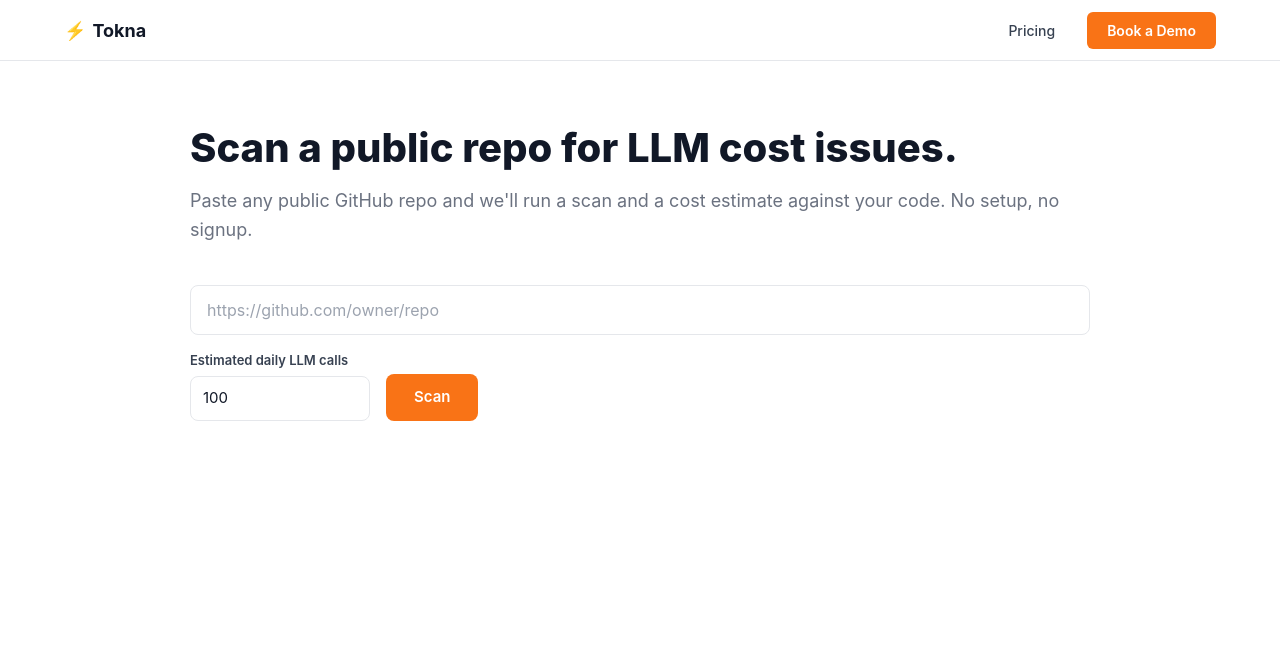
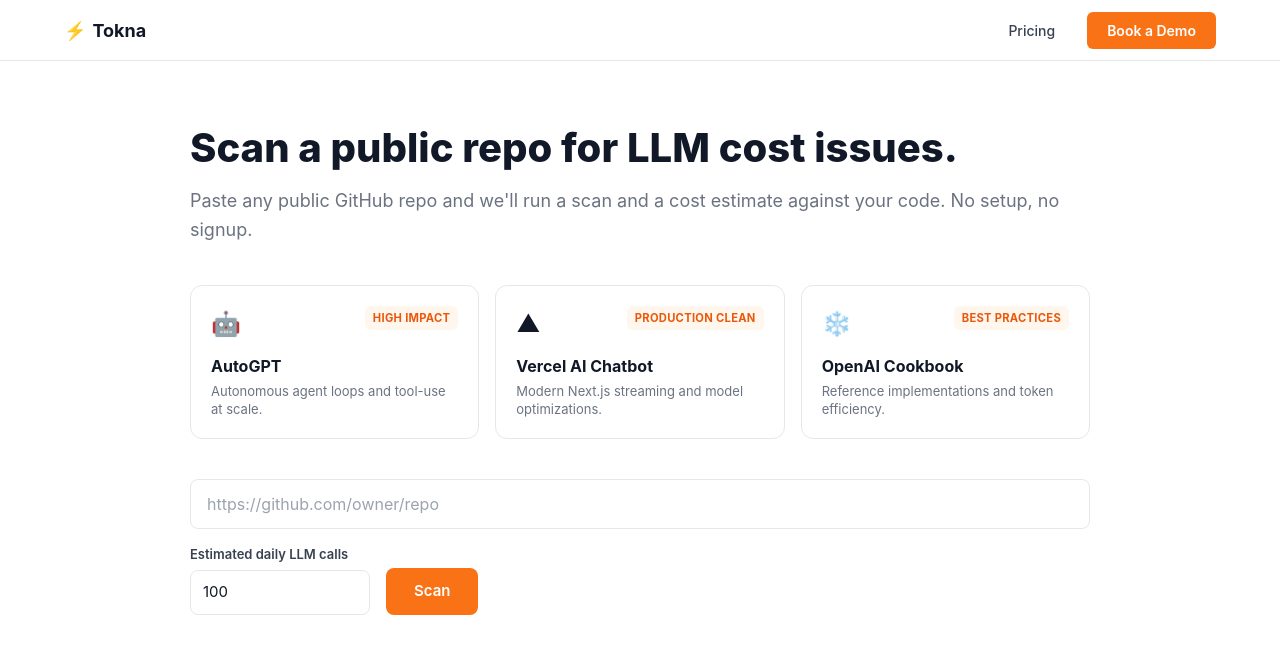
Before and after one commit to nroan117/tokna, a Next.js app in the folder apps/web/: page /tryit in a window 1280 px wide. Shown: the top 654 px of the page. Built offline with nearby package versions, Linux system fonts and the light colour scheme.

Commit message:
feat(tryit): add example repo quick-select cards with backend caching

```diff
--- a/apps/web/app/(marketing)/tryit/page.tsx
+++ b/apps/web/app/(marketing)/tryit/page.tsx
@@ -42,6 +42,50 @@
   models: string[];
   instances: Finding[];
 }
+
+interface ExampleRepo {
+  id: string;
+  name: string;
+  repo_url: string;
+  daily_calls: number;
+  description: string;
+  icon: string;
+  findings_badge: string;
+  slug: string;
+}
+
+const EXAMPLE_REPOS: ExampleRepo[] = [
+  {
+    id: 'autogpt',
+    slug: 'autogpt',
+    name: 'AutoGPT',
+    repo_url: 'https://github.com/Significant-Gravitas/AutoGPT',
+    daily_calls: 500,
+    description: 'Autonomous agent loops and tool-use at scale.',
+    icon: '🤖',
+    findings_badge: 'High Impact',
+  },
+  {
+    id: 'vercel',
+    slug: 'vercel',
+    name: 'Vercel AI Chatbot',
+    repo_url: 'https://github.com/vercel/ai-chatbot',
+    daily_calls: 1000,
+    description: 'Modern Next.js streaming and model optimizations.',
+    icon: '▲',
+    findings_badge: 'Production Clean',
+  },
+  {
+    id: 'openai',
+    slug: 'openai',
+    name: 'OpenAI Cookbook',
+    repo_url: 'https://github.com/openai/openai-cookbook',
+    daily_calls: 250,
+    description: 'Reference implementations and token efficiency.',
+    icon: '❄️',
+    findings_badge: 'Best Practices',
+  },
+];
 
 type Status = 'idle' | 'loading' | 'error' | 'results';
 
@@ -170,6 +214,44 @@
     });
   }
 
+  async function handleExampleSelect(example: ExampleRepo) {
+    setRepoUrl(example.repo_url);
+    setDailyCalls(example.daily_calls);
+    setStatus('loading');
+    setError('');
+    setResult(null);
+    setExpandedRules(new Set());
+
+    try {
+      // Proactive fetch for cached results
+      const r = await fetch(`/api/examples/${example.slug}`);
+      const data = await r.json();
+
+      if (r.ok && data.status === 'complete') {
+        setResult(data as ScanResult);
+        setStatus('results');
+        return;
+      }
+
+      // Fallback to normal scan if cache is missing or incomplete
+      const scanRes = await fetch('/api/scan', {
+        method: 'POST',
+        headers: { 'Content-Type': 'application/json' },
+        body: JSON.stringify({ repo_url: example.repo_url, daily_call_volume: example.daily_calls }),
+      });
+      const scanData = await scanRes.json();
+      if (scanRes.status === 202 && scanData.scan_id) {
+        router.push(`/tryit/${scanData.scan_id}`);
+        return;
+      }
+      setError('Example scan failed to start.');
+      setStatus('error');
+    } catch (err) {
+      setError('Could not load example.');
+      setStatus('error');
+    }
+  }
+
   async function handleSubmit(e: React.FormEvent) {
     e.preventDefault();
     setStatus('loading');
@@ -267,6 +349,62 @@
           Paste any public GitHub repo and we&apos;ll run a scan and a cost estimate
           against your code. No setup, no signup.
         </p>
+
+        {/* Example Selection */}
+        <div style={{
+          display: 'grid',
+          gridTemplateColumns: 'repeat(auto-fit, minmax(260px, 1fr))',
+          gap: '1rem',
+          marginBottom: '2.5rem'
+        }}>
+          {EXAMPLE_REPOS.map((ex) => (
+            <button
+              key={ex.id}
+              onClick={() => handleExampleSelect(ex)}
+              disabled={status === 'loading'}
+              style={{
+                textAlign: 'left',
+                padding: '1.25rem',
+                background: '#ffffff',
+                border: '1px solid #e5e7eb',
+                borderRadius: '0.75rem',
+                cursor: status === 'loading' ? 'not-allowed' : 'pointer',
+                transition: 'all 0.2s ease',
+                position: 'relative',
+              }}
+              onMouseEnter={(e) => {
+                if (status !== 'loading') {
+                  e.currentTarget.style.borderColor = '#f97316';
+                  e.currentTarget.style.transform = 'translateY(-2px)';
+                  e.currentTarget.style.boxShadow = '0 10px 15px -3px rgba(0, 0, 0, 0.1)';
+                }
+              }}
+              onMouseLeave={(e) => {
+                e.currentTarget.style.borderColor = '#e5e7eb';
+                e.currentTarget.style.transform = 'none';
+                e.currentTarget.style.boxShadow = 'none';
+              }}
+            >
+              <div style={{ display: 'flex', justifyContent: 'space-between', alignItems: 'flex-start', marginBottom: '0.75rem' }}>
+                <span style={{ fontSize: '1.5rem' }}>{ex.icon}</span>
+                <span style={{
+                  fontSize: '0.7rem',
+                  fontWeight: 700,
+                  textTransform: 'uppercase',
+                  letterSpacing: '0.025em',
+                  color: '#ea580c',
+                  background: '#fff7ed',
+                  padding: '0.25rem 0.5rem',
+                  borderRadius: '0.375rem',
+                }}>
+                  {ex.findings_badge}
+                </span>
+              </div>
+              <div style={{ fontWeight: 700, color: '#111827', marginBottom: '0.25rem' }}>{ex.name}</div>
+              <div style={{ fontSize: '0.8125rem', color: '#6b7280', lineHeight: 1.4 }}>{ex.description}</div>
+            </button>
+          ))}
+        </div>
 
         <form onSubmit={handleSubmit} style={{ marginBottom: '2.5rem' }}>
           <input
--- /dev/null
+++ b/apps/web/app/api/examples/[slug]/route.ts
@@ -0,0 +1,23 @@
+import { NextResponse } from 'next/server';
+import fs from 'fs/promises';
+import path from 'path';
+
+export async function GET(
+  request: Request,
+  { params }: { params: Promise<{ slug: string }> }
+) {
+  try {
+    const { slug } = await params;
+    const filePath = path.join(process.cwd(), 'data', 'examples', `${slug}.json`);
+
+    const fileContent = await fs.readFile(filePath, 'utf8');
+    const data = JSON.parse(fileContent);
+
+    // If the cached file is still in progress, the backend will return its current state.
+    // In production, we'll want these to be fully 'complete'.
+    return NextResponse.json(data);
+  } catch (error) {
+    console.error('Example fetch error:', error);
+    return NextResponse.json({ error: 'Example not found' }, { status: 404 });
+  }
+}
--- /dev/null
+++ b/apps/web/data/examples/autogpt.json
@@ -0,0 +1 @@
+{"scan_id":"c85dbb8a380c4d3d","findings":null,"progress":40,"created_at":"2026-06-09T16:47:00.039393+00:00","client_ip":"169.254.169.126","repo_url":"https://github.com/Significant-Gravitas/AutoGPT","error":null,"daily_call_volume":100,"finished_at":null,"status":"scanning"}
--- /dev/null
+++ b/apps/web/data/examples/openai.json
@@ -0,0 +1 @@
+{"scan_id":"c19771bdb8b14429","findings":null,"progress":10,"created_at":"2026-06-09T16:47:11.633325+00:00","client_ip":"169.254.169.126","repo_url":"https://github.com/openai/openai-cookbook","error":null,"daily_call_volume":100,"finished_at":null,"status":"cloning"}
```
Also changed, not shown: apps/web/data/examples/vercel.json (added).
